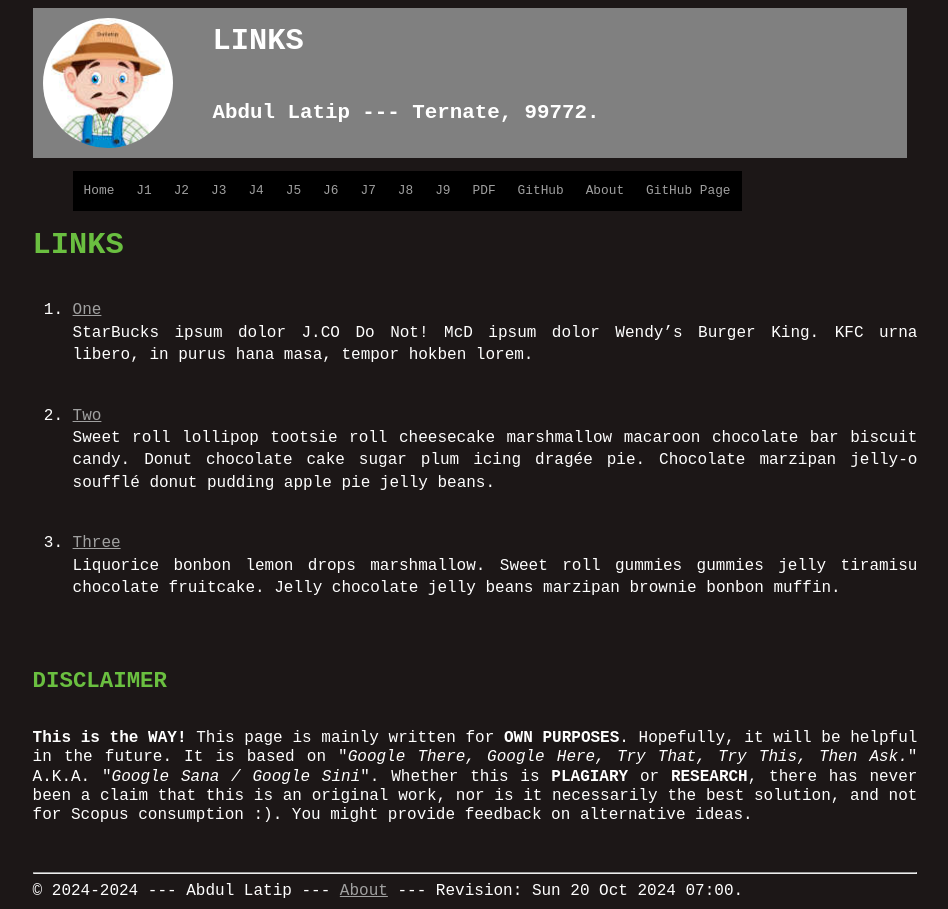
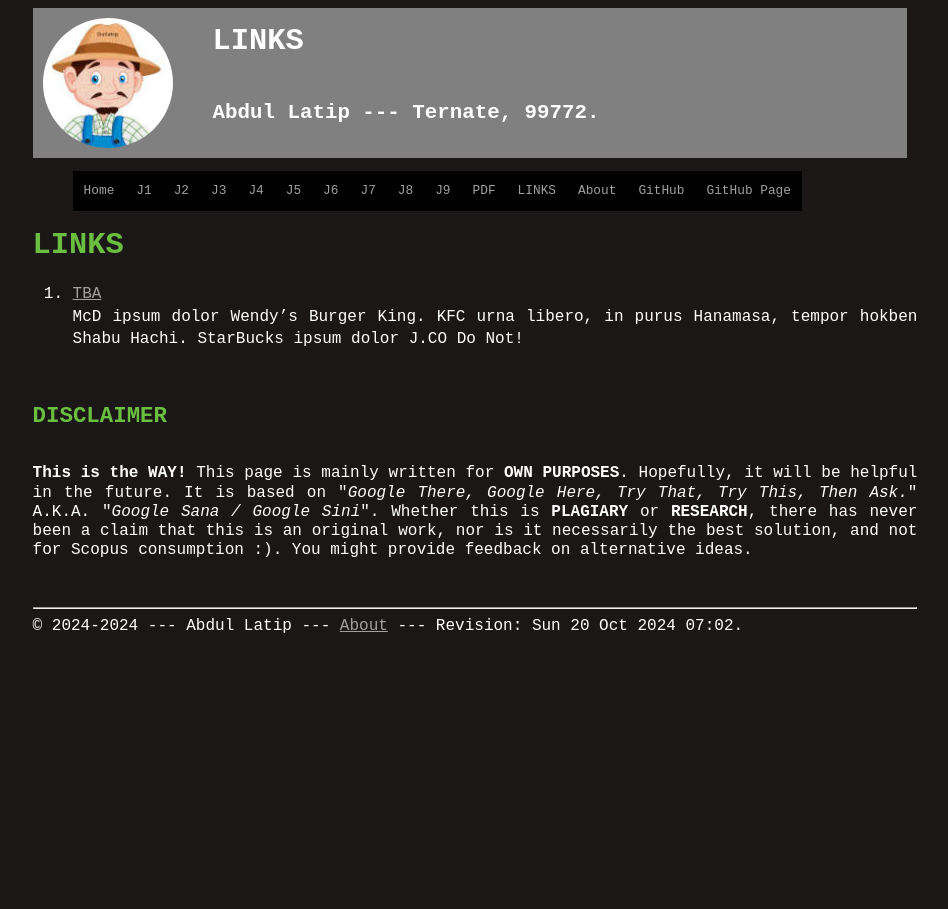
Before and after one commit to dullatip/indexquran, a Jekyll site: the page built from links.md, in a window 1280 px wide. Shown: the whole page, without its empty margins (165-1113 px from the left). Built offline with Jekyll 4.4.1, drawn with Linux system fonts in a browser that asks for light colours; our own code applies the rules of GitHub Pages for plain Markdown files.

Commit message:
modified:   sitemap.xml links.md

```diff
--- a/_config.yml
+++ b/_config.yml
@@ -1,4 +1,4 @@
-version:          "Sun 20 Oct 2024 07:00"
+version:          "Sun 20 Oct 2024 07:02"
 copyright:        "2024-2024"
 title:            "Index Tafsir Al-Azhar HAMKA"
 author:           "Abdul Latip"
@@ -33,10 +33,12 @@ navbarlinks:
   link:           "009.html"
 - navbar:         "PDF"
   link:           "https://rms46.vlsm.org/2/230.pdf"
+- navbar:         "LINKS"
+  link:           "/LINKS/"
+- navbar:         "About"
+  link:           "/ABOUT/"
 - navbar:         "GitHub"
   link:           "https://github.com/sdnbhd/indexquran/"
-- navbar:         "About"
-  link:           "/ABOUT/"
 - navbar:         "GitHub Page"
   link:           "https://sdnbhd.github.io/indexquran/"
 lang:             "en-US"
--- a/links.md
+++ b/links.md
@@ -4,17 +4,7 @@ permalink: /LINKS/
 
 # LINKS
 
-1. [One](https://en.wikipedia.org/wiki/1)<br>
+1. [TBA](https://en.wikipedia.org/wiki/To_be_announced)<br>
+McD ipsum dolor Wendy's Burger King.
+KFC urna libero, in purus Hanamasa, tempor hokben Shabu Hachi.
 StarBucks ipsum dolor J.CO Do Not!
-McD ipsum dolor Wendy's Burger King.
-KFC urna libero, in purus hana masa, tempor hokben lorem.
-
-2. [Two](https://en.wikipedia.org/wiki/2)<br>
-Sweet roll lollipop tootsie roll cheesecake marshmallow macaroon chocolate bar biscuit candy.
-Donut chocolate cake sugar plum icing dragée pie.
-Chocolate marzipan jelly-o soufflé donut pudding apple pie jelly beans.
-
-3. [Three](https://en.wikipedia.org/wiki/3)<br>
-Liquorice bonbon lemon drops marshmallow.
-Sweet roll gummies gummies jelly tiramisu chocolate fruitcake.
-Jelly chocolate jelly beans marzipan brownie bonbon muffin.
--- a/sitemap.xml
+++ b/sitemap.xml
@@ -2,6 +2,10 @@
 <urlset xmlns:xsi="http://www.w3.org/2001/XMLSchema-instance" xsi:schemaLocation="http://www.sitemaps.org/schemas/sitemap/0.9 http://www.sitemaps.org/schemas/sitemap/0.9/sitemap.xsd" xmlns="http://www.sitemaps.org/schemas/sitemap/0.9">
 <url>
 <loc>https://sdnbhd.github.io/indexquran/004.html</loc>
+<lastmod>2024-10-20</lastmod>
+</url>
+<url>
+<loc>https://sdnbhd.github.io/indexquran/LINKS/</loc>
 <lastmod>2024-10-20</lastmod>
 </url>
 <url>
```
Also changed, not shown: 000.md (+8 -17 lines).
